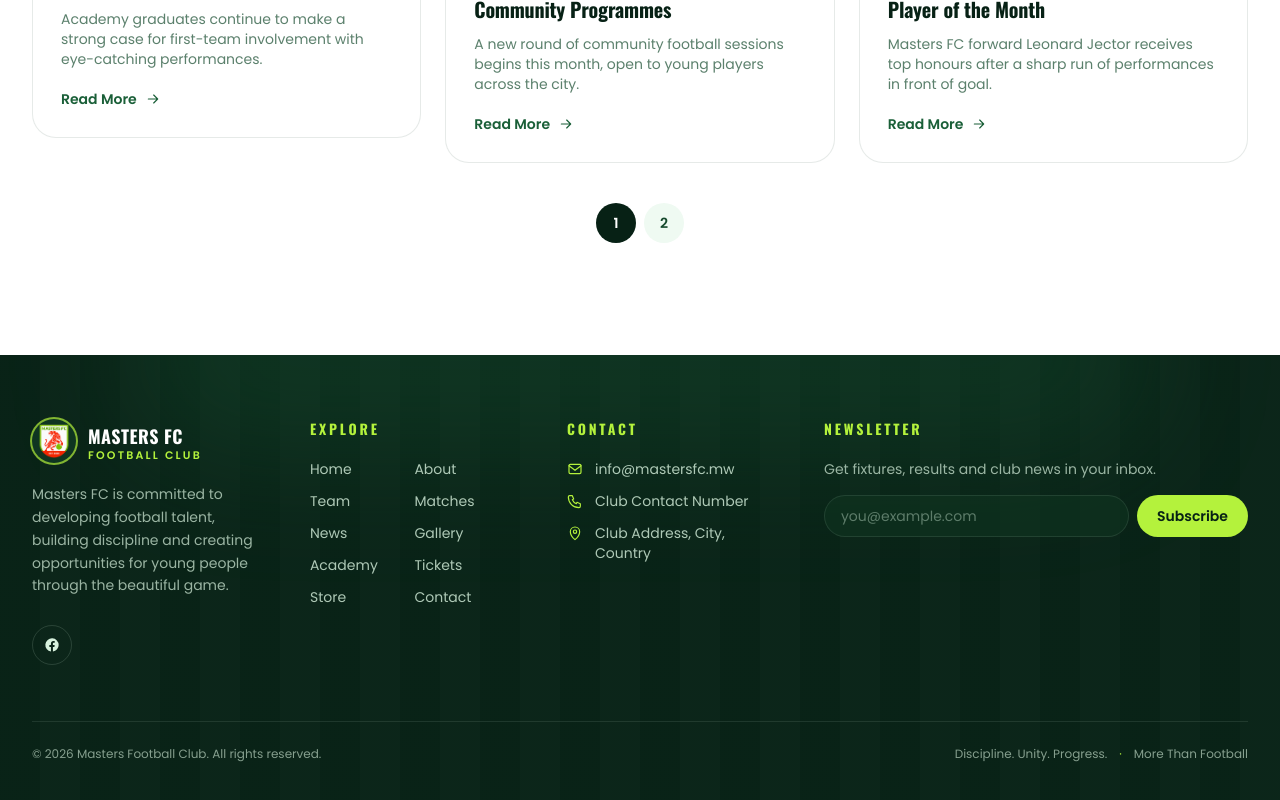
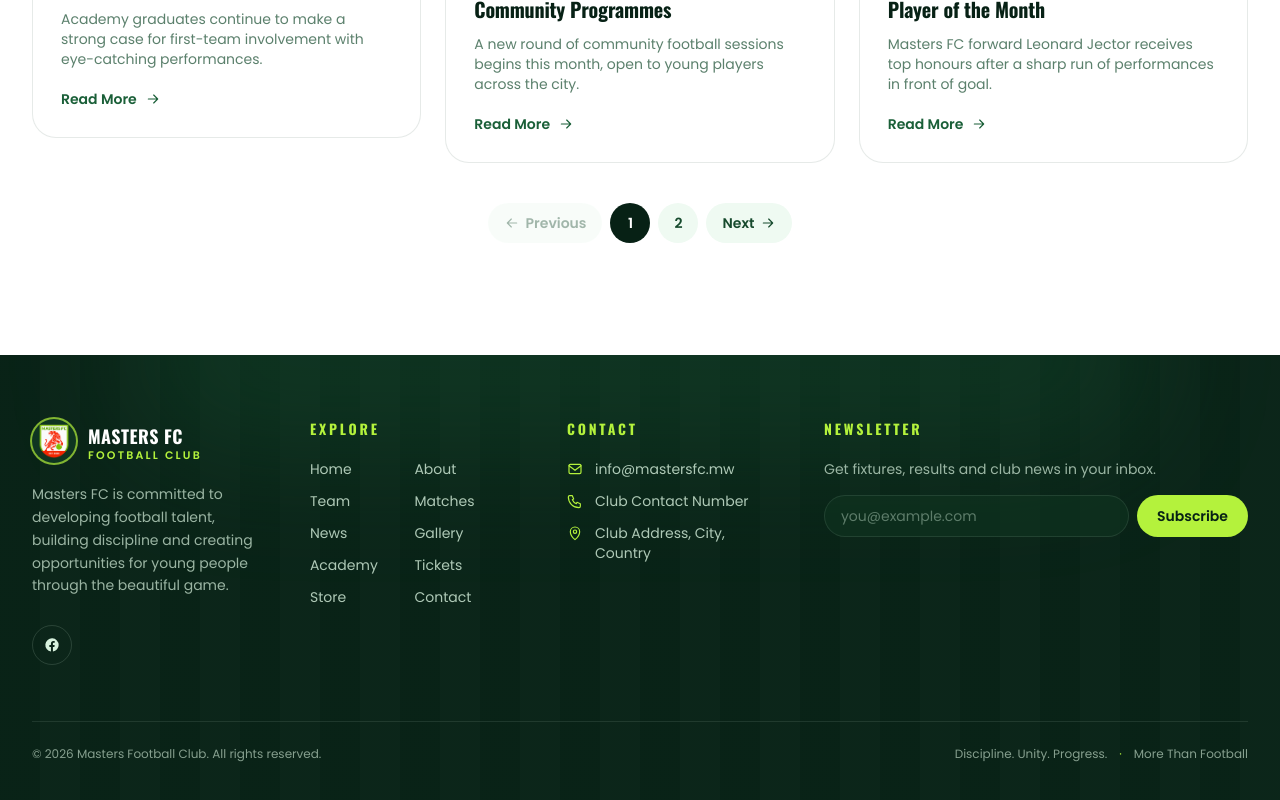
Before and after one commit to horacemw/mastersfc, a React (Vite) app: page /news in a window 1280 px wide. Shown: the part 2100-2900 px from the top of the page. Built offline with nearby package versions, Linux system fonts and the light colour scheme.

Commit message:
news: add Previous/Next buttons to pagination

```diff
--- a/src/pages/NewsPage.tsx
+++ b/src/pages/NewsPage.tsx
@@ -2,7 +2,7 @@ import { useEffect, useMemo, useState } from 'react';
 import { NewsCard } from '../components/NewsCard';
 import { PageHero } from '../components/PageHero';
 import { featuredArticle, latestNews } from '../data/news';
-import { Search } from '../components/Icons';
+import { ArrowLeft, ArrowRight, Search } from '../components/Icons';
 
 const PAGE_SIZE = 6;
 
@@ -106,7 +106,21 @@ export function NewsPage() {
               </ul>
 
               {totalPages > 1 && (
-                <nav className="mt-10 flex items-center justify-center gap-2" aria-label="Pagination">
+                <nav
+                  className="mt-10 flex items-center justify-center flex-wrap gap-2"
+                  aria-label="Pagination"
+                >
+                  <button
+                    type="button"
+                    onClick={() => setPage((p) => Math.max(1, p - 1))}
+                    disabled={safePage === 1}
+                    aria-label="Previous page"
+                    className="inline-flex items-center gap-1.5 h-10 px-4 rounded-full text-sm font-semibold bg-pitch-50 text-pitch-800 hover:bg-pitch-100 disabled:opacity-40 disabled:cursor-not-allowed disabled:hover:bg-pitch-50 transition"
+                  >
+                    <ArrowLeft width={16} height={16} />
+                    <span className="hidden sm:inline">Previous</span>
+                  </button>
+
                   {Array.from({ length: totalPages }).map((_, i) => {
                     const p = i + 1;
                     const active = p === safePage;
@@ -124,6 +138,17 @@ export function NewsPage() {
                       </button>
                     );
                   })}
+
+                  <button
+                    type="button"
+                    onClick={() => setPage((p) => Math.min(totalPages, p + 1))}
+                    disabled={safePage === totalPages}
+                    aria-label="Next page"
+                    className="inline-flex items-center gap-1.5 h-10 px-4 rounded-full text-sm font-semibold bg-pitch-50 text-pitch-800 hover:bg-pitch-100 disabled:opacity-40 disabled:cursor-not-allowed disabled:hover:bg-pitch-50 transition"
+                  >
+                    <span className="hidden sm:inline">Next</span>
+                    <ArrowRight width={16} height={16} />
+                  </button>
                 </nav>
               )}
             </>
```
Also changed, not shown: 4 other files (tests, documents, lock files or other folders).
